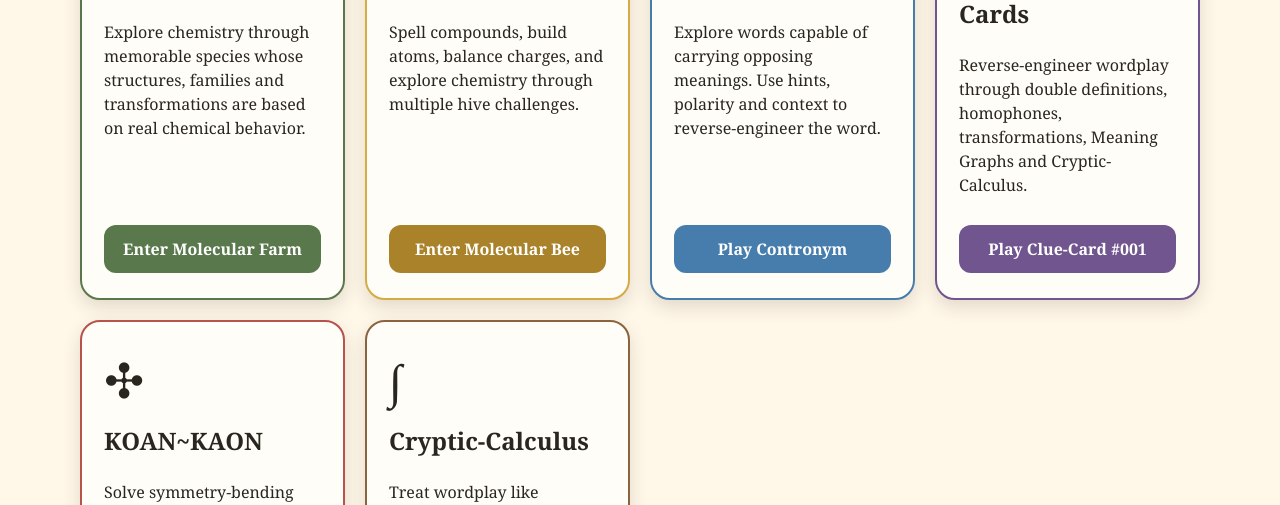
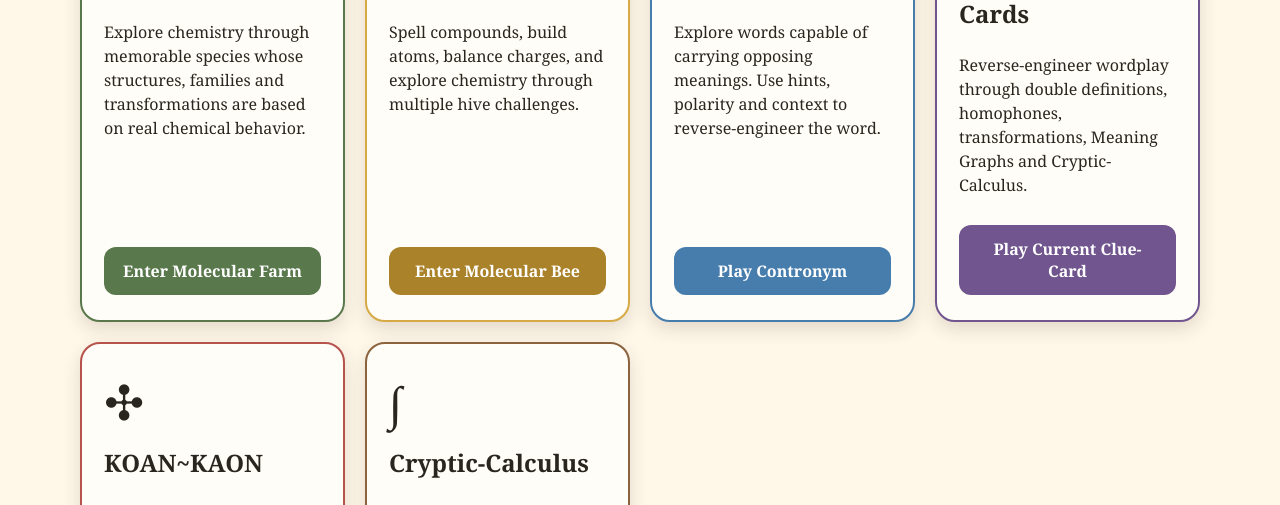
Before and after one commit to pattutoring/PAT-Games, a plain HTML site: page index.html in a window 1280 px wide. Shown: the part 595-1100 px from the top of the page. Drawn offline with Linux system fonts and the light colour scheme.

Commit message:
Update index.html

```diff
--- a/index.html
+++ b/index.html
@@ -1087,7 +1087,7 @@ footer {
   href="cluecards.html"
   data-game="clue_cards"
 >
-  Play Clue-Card #001
+  Play Current Clue-Card
 </a>
 
 </article>
```
